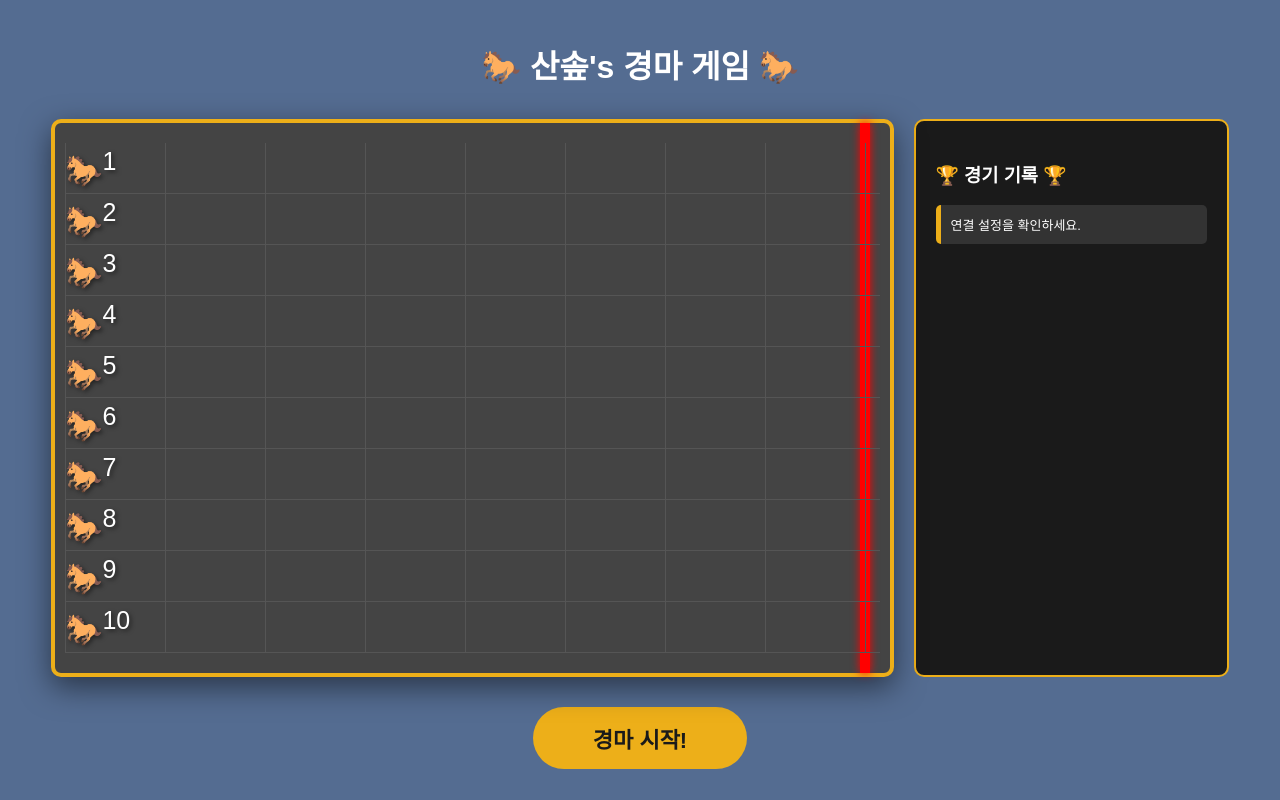
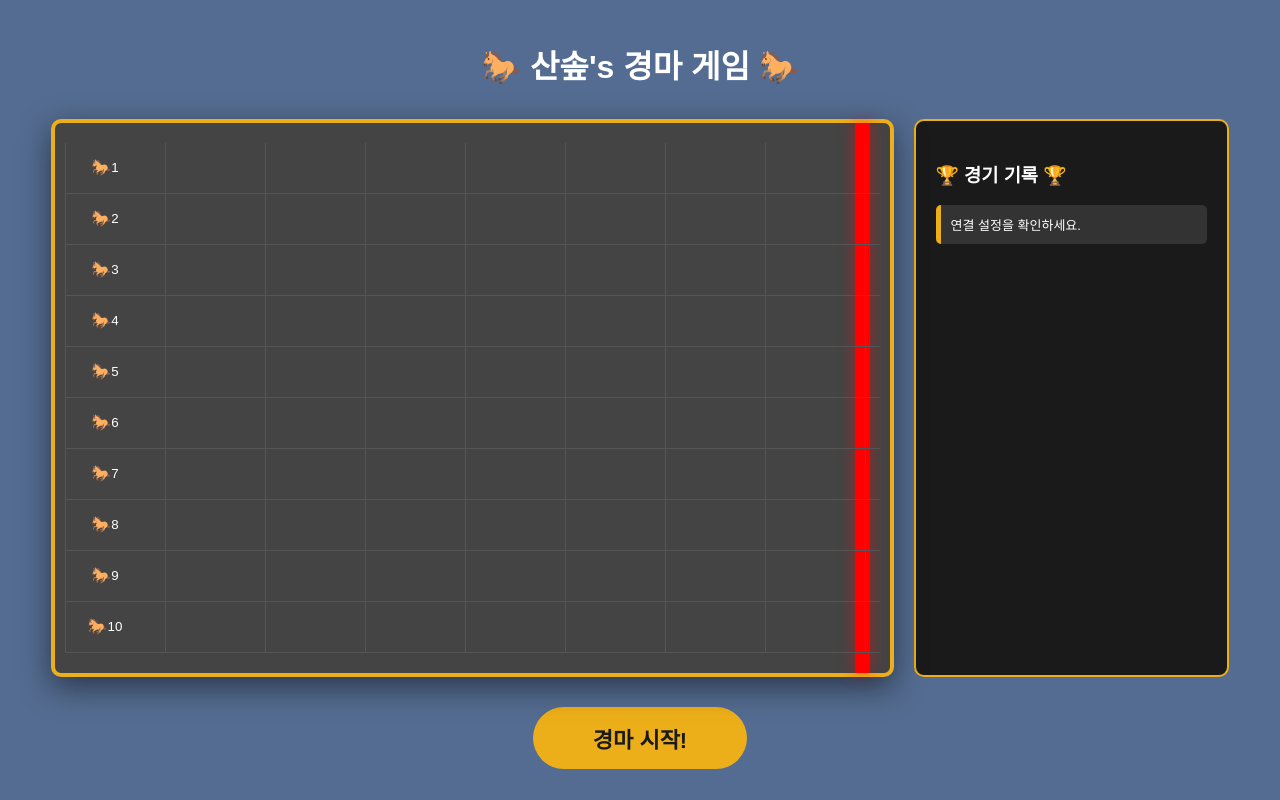
Before and after one commit to hajua0703/horserace, a plain HTML site: page index.html in a window 1280 px wide. Drawn offline with nearby package versions, Linux system fonts and the light colour scheme; no server answers.

Commit message:
경마13

```diff
--- a/style.css
+++ b/style.css
@@ -35,10 +35,14 @@ body {
 
 .horse {
     position: absolute;
-     left: 0; font-size: 30px;
+    left: 0;
+    width: 80px;
+    height: 60px;
+    /* 부드러운 움직임을 위해 transition 추가 (값은 짧게) */
     transition: left 0.1s linear;
-      z-index: 2;
-      text-shadow: 2px 2px 4px rgba(0,0,0,0.5);
+    display: flex;
+    align-items: center;
+    justify-content: center;
 }
 
 .finish-line {
@@ -46,9 +50,9 @@ body {
     right: 20px;
     top: 0;
     bottom: 0;
-       width: 10px;
-       background: red;
-        box-shadow: 0 0 10px #ff0000;
+    width: 15px;
+    background: red; /* 요청하신 대로 깔끔한 빨간색 */
+    box-shadow: 0 0 15px rgba(255, 0, 0, 0.5); /* 은은한 붉은 광채 */
 }
 
 #scoreboard {
```
Lines whose indentation alone changed are shown as unchanged.
